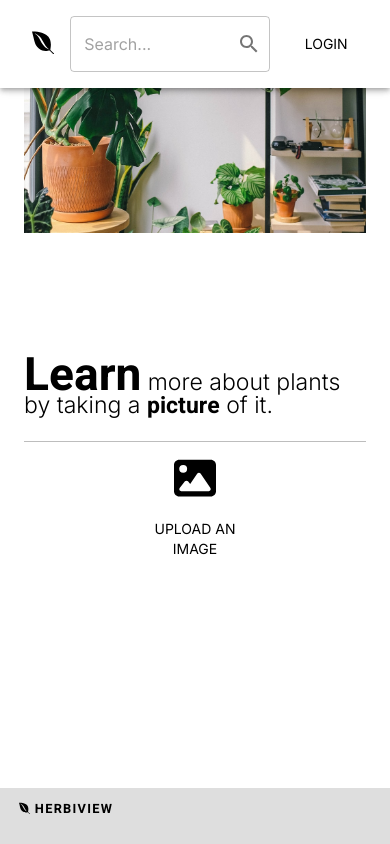
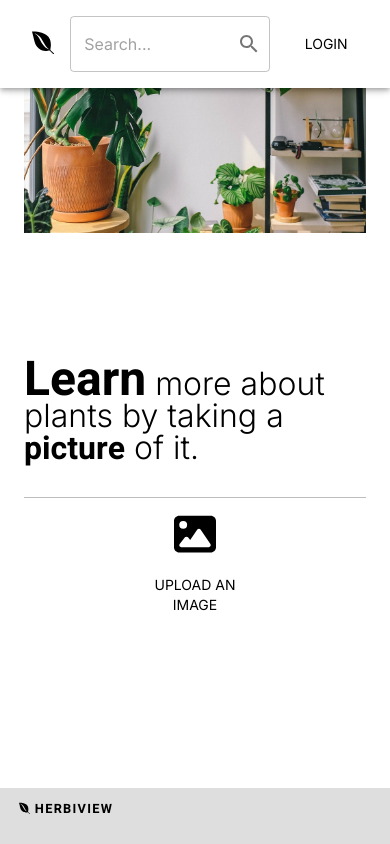
Before and after one commit to arismink/herbiview, a React (Create React App) app in the folder client/: page / in a window 390 px wide. Built offline with nearby package versions, Linux system fonts and the light colour scheme; no server answers.

Commit message:
changed font size

```diff
--- a/client/src/styles/Home.scss
+++ b/client/src/styles/Home.scss
@@ -63,4 +63,13 @@
     padding: 10em 0 0 0;
   }
 
+  .home-msg {
+    font-size: 2.5em;
+
+    strong {
+      font-family: $logo-font;
+      font-size: 1.5em;
+    }
+  }
+
 }
```
